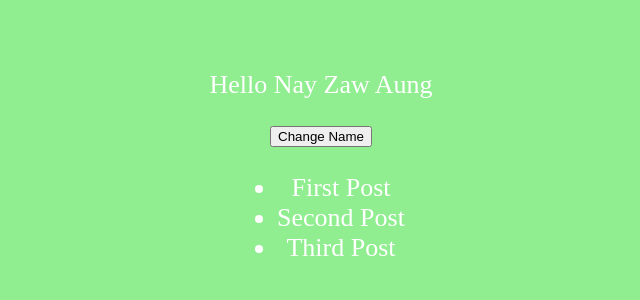
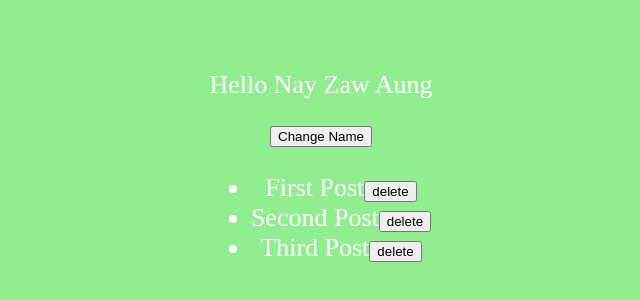
Before and after one commit to nayzawaungnza/react-basic, a React (Create React App) app: page / in a window 1280 px wide. Shown: the part 242-542 px from the top of the page, without its empty margins (319-959 px from the left). Built offline with nearby package versions, Linux system fonts and the light colour scheme.

Commit message:
Ep-15-delete-post-example

```diff
--- a/src/App.js
+++ b/src/App.js
@@ -23,6 +23,10 @@ function App() {
     setName('Aung Aung');
   }
 
+  let deletePost = (id) => {
+    setPosts((prevPost)=>prevPost.filter(post => post.id != id))
+  }
+
   return (
     <div className="App">
       <header className="App-header">
@@ -45,7 +49,10 @@ function App() {
 
         <ul>
           {posts.map((post)=>(
-            <li key={post.id}>{post.title}</li>
+            <li key={post.id}>
+              {post.title}
+              <button onClick={() => deletePost(post.id)}>delete</button>
+            </li>
           ))}
         </ul>
       </header>
```
